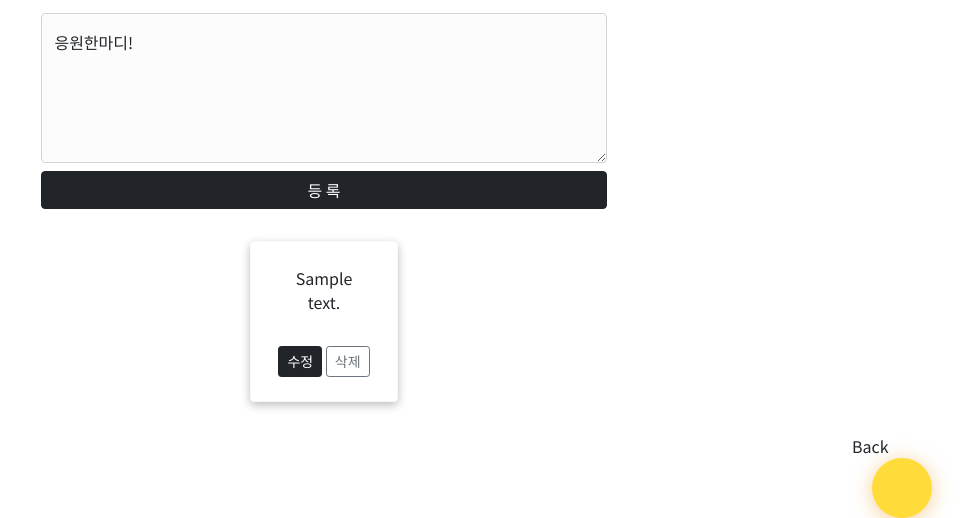
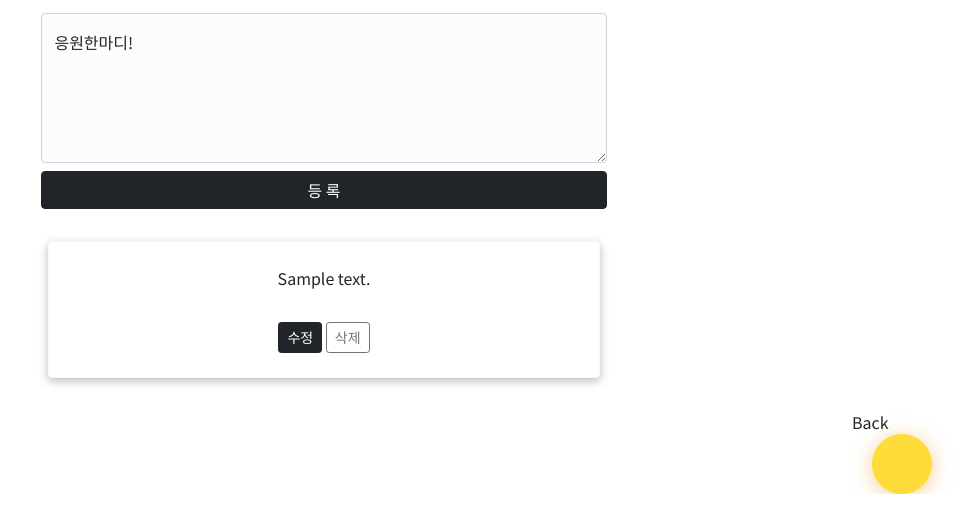
Before and after one commit to animalFarm-miniproject/miniProject, a Flask app: template templates/member.html in a window 1280 px wide. Shown: the part 753-1271 px from the top of the page, without its empty margins (316-1280 px from the left). After the commit the page ends 1247 px from the top, so only its background shows below. Run offline with Flask 3, Linux system fonts and the light colour scheme; the template is opened without the code that fills it: most values are stand-ins (such as "Sample title", 1, 10 or a date in 2020); grey boxes marked "Sample" are stand-in pictures.

Commit message:
Update member.html

```diff
--- a/templates/member.html
+++ b/templates/member.html
@@ -102,7 +102,7 @@
       <div class="container text-center replyForm">
           <div id="c" class="row py-3">
             {% for i in comment %}
-                <div class="col-sm-12 col-md-6 col-lg-4 col-xl-3 py-3">
+                <div class="col-10 py-3">
                   <div class="card border-light cardComment py-2 px-3 h-100">
                     <div class="card-body commentDetails">
                       <p class="" id="{{i._id}}">{{i.comment}}</p>
```
